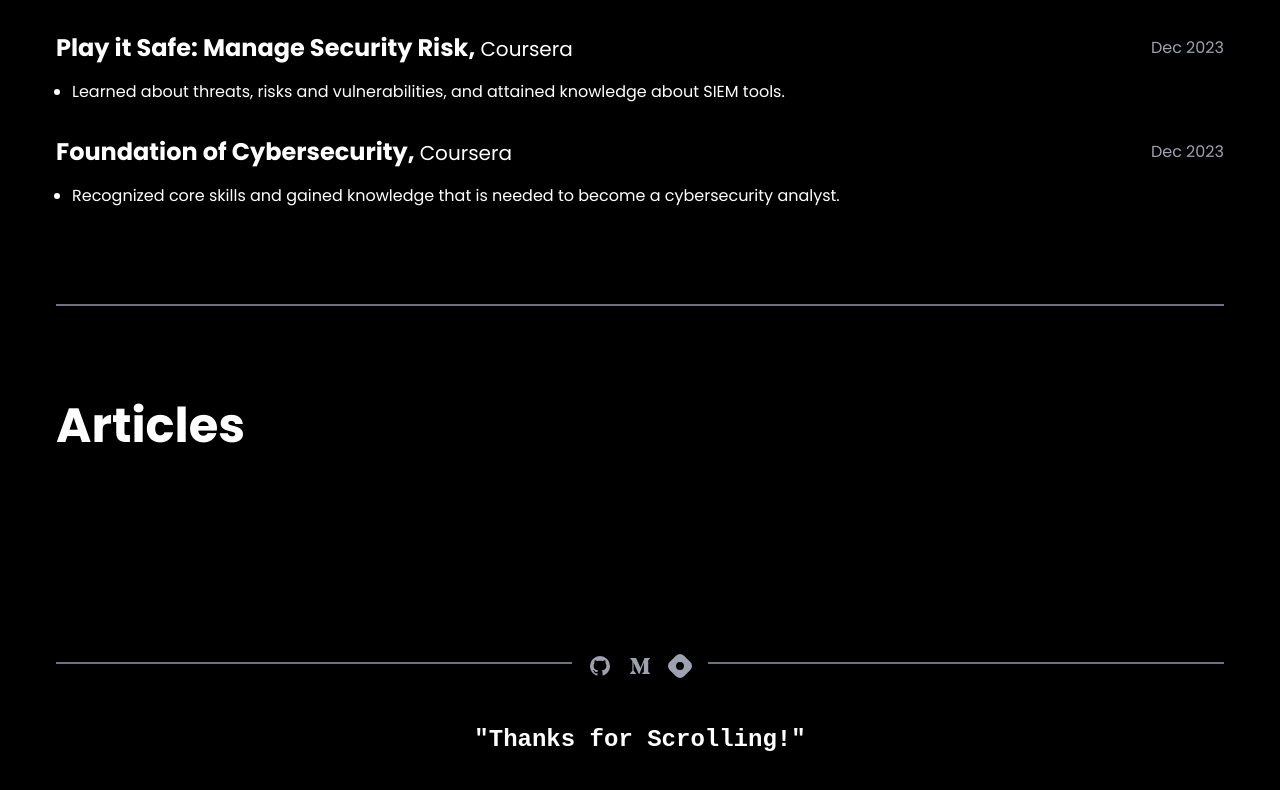
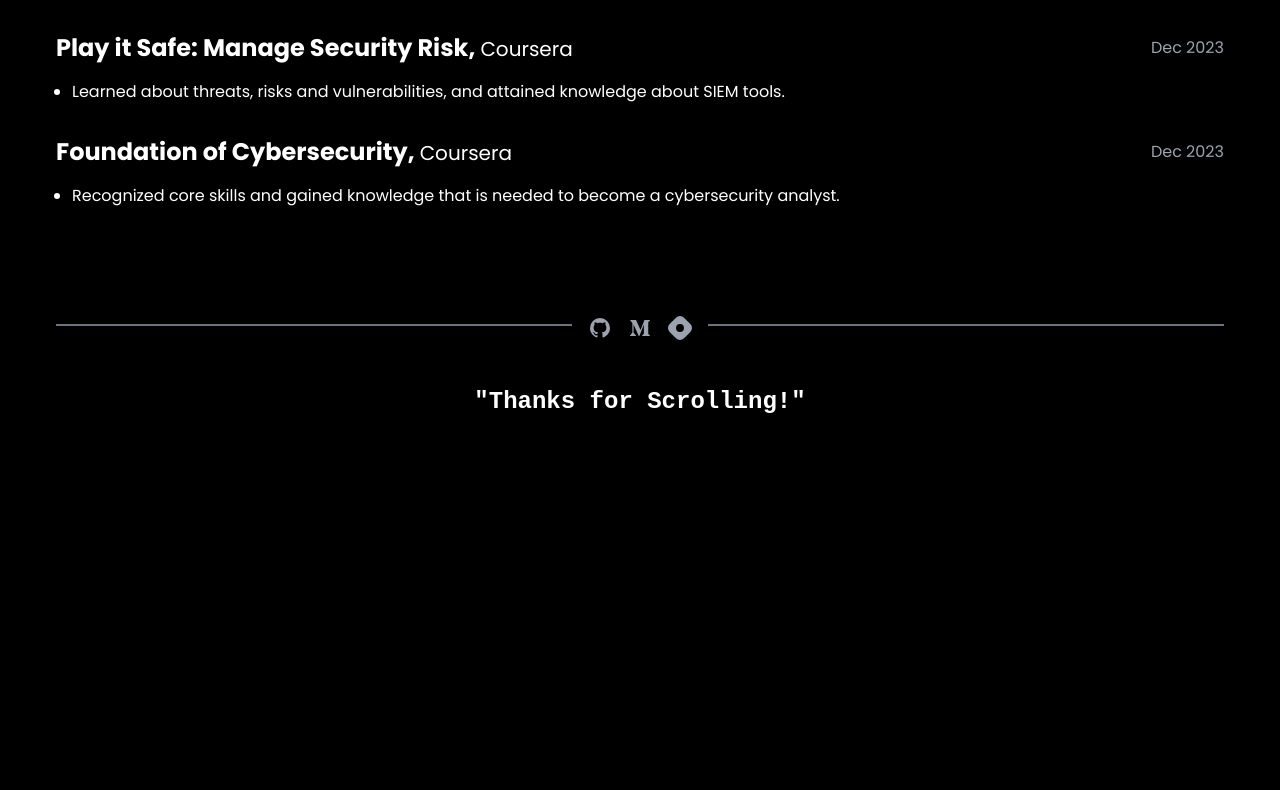
Before and after one commit to JenilGajjar20/Portfolio, a Vue app: page / in a window 1280 px wide. Shown: the part 3982-4772 px from the top of the page. After the commit the page ends 4496 px from the top, so only its background shows below. Built offline with nearby package versions, Linux system fonts and the light colour scheme.

Commit message:
merge changes

```diff
--- a/src/views/HomeView.vue
+++ b/src/views/HomeView.vue
@@ -22,9 +22,9 @@
 
     <Certifications />
 
-    <HLine />
+    <!-- <HLine /> -->
 
-    <Articles />
+    <!-- <Articles /> -->
 
     <Footer />
   </main>
@@ -35,7 +35,7 @@ import Hero from "@/components/Hero.vue";
 import Education from "@/components/Education.vue";
 import Skills from "@/components/Skills.vue";
 import Projects from "@/components/Projects.vue";
-import Articles from "@/components/Articles.vue";
+// import Articles from "@/components/Articles.vue";
 import Experience from "@/components/Experience.vue";
 import HLine from "@/components/HLine.vue";
 import Certifications from "@/components/Certifications.vue";
```
